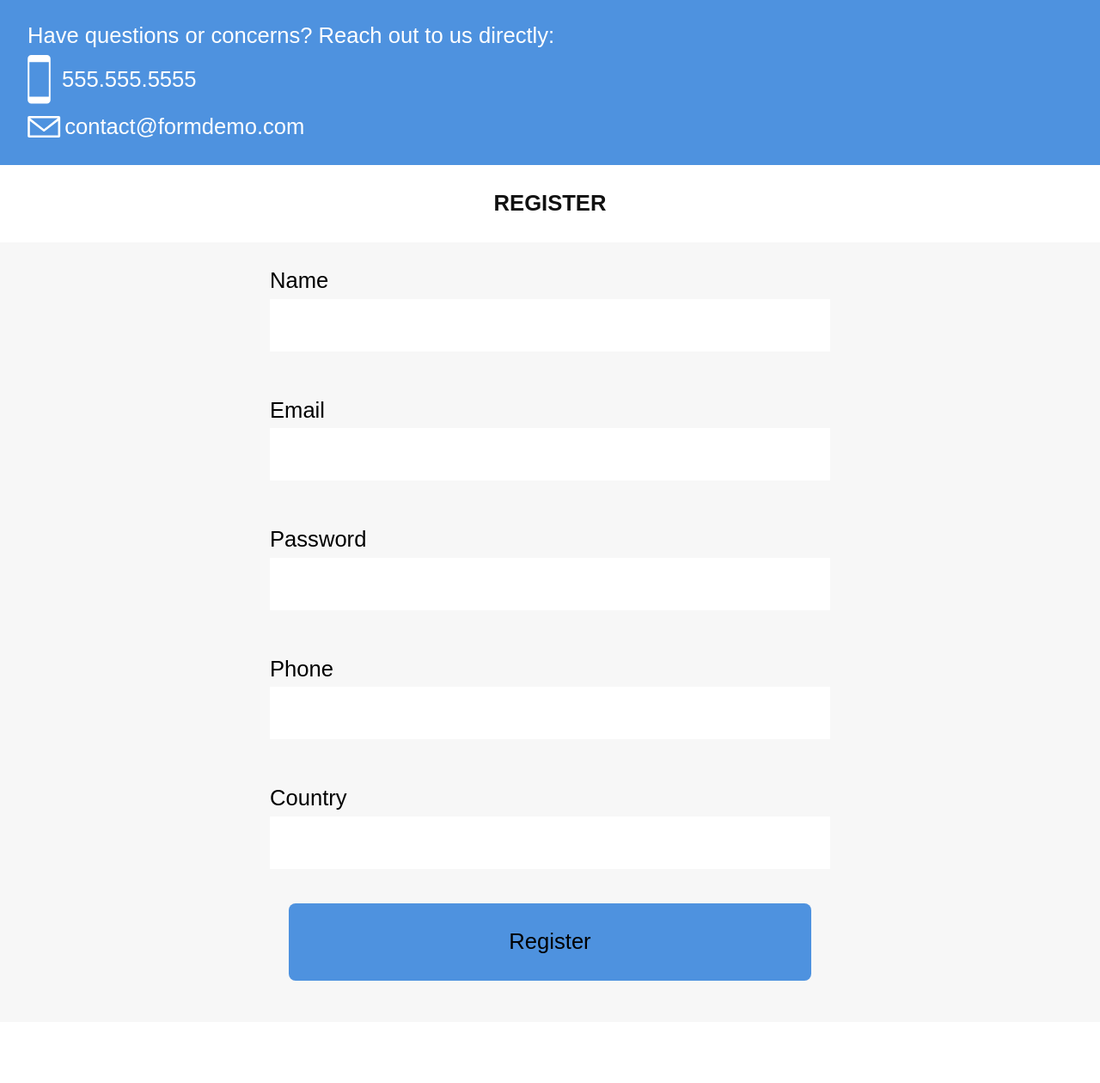
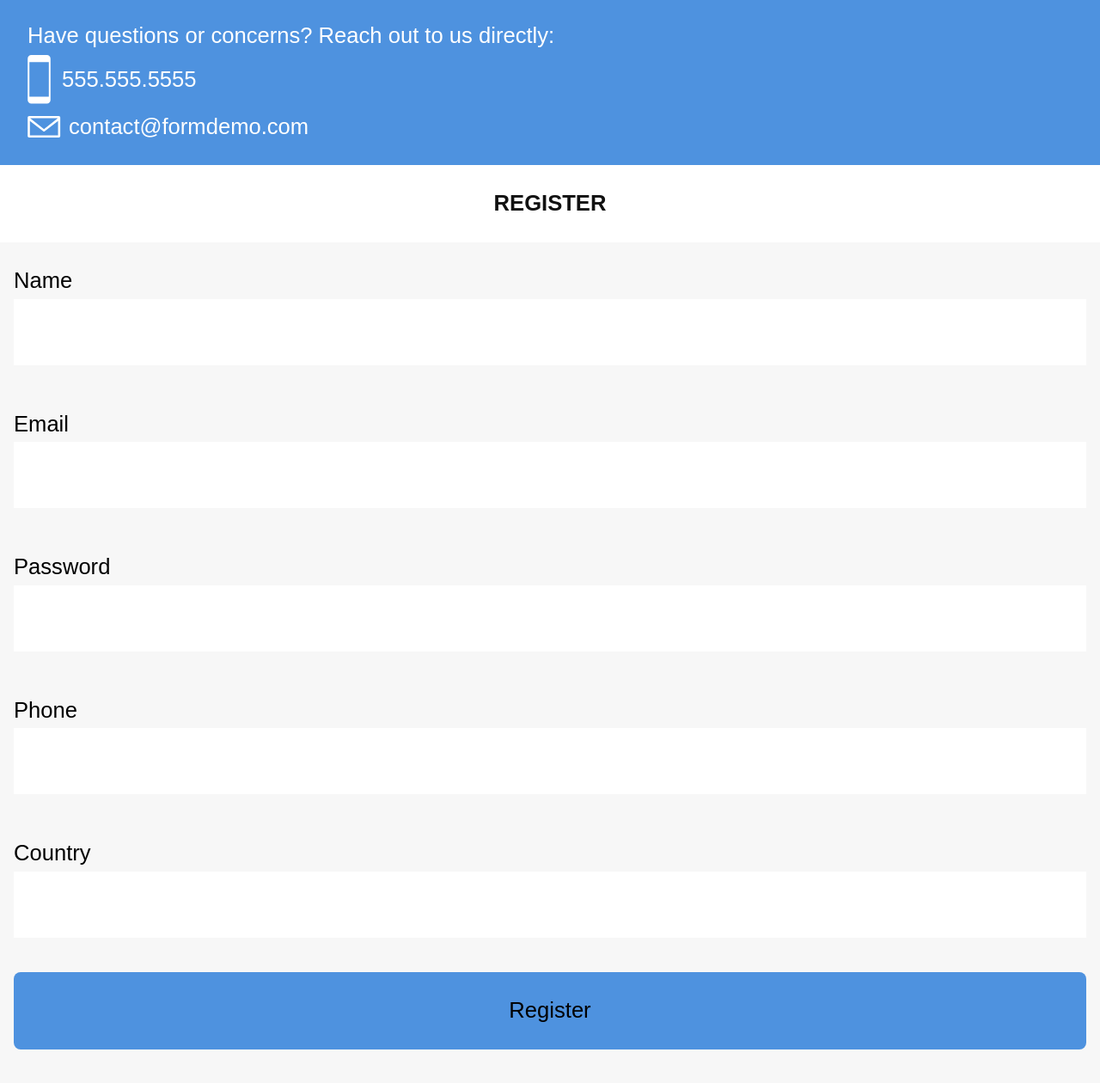
Before and after one commit to mykahT18/responsive-form-accessible, a website: page index.html in a window 1280 px wide. Shown: the part 182-1442 px from the top of the page at 86% size. Before the commit the page ends 1371 px from the top, so only its background shows below. Drawn offline with Linux system fonts and the light colour scheme.

Commit message:
changed flex properties and input widths.

```diff
--- a/scss/main.scss
+++ b/scss/main.scss
@@ -33,7 +33,7 @@ h2{
 form{
 	display: flex;
     flex-direction: column;
-    align-items: center;
+    align-items: stretch;
     background: #F7F7F7;
 
 }
@@ -59,18 +59,21 @@ form{
 	background-image: url(../svg/email.svg);
 	background-repeat: no-repeat;
 	background-size: contain;
-	text-indent: 2.7rem;
+	text-indent: 3rem;
 	margin-top: 0.8rem;
 }
 input{
-	display: block;
-	outline: none;
+    display: block;
+    outline: none;
     margin: 0.5rem 0rem;
-    padding: 1rem 10rem;
+    padding: 1.5rem 0.5rem;
+    width: 100%;
 }
 button{
-	padding: 2rem 16rem;
-	margin-top: 1rem;
+    padding: 2rem 16rem;
+    margin-top: 1rem;
+    margin-right: 1rem;
+    margin-left: 1rem;
     margin-bottom: 3rem;
     border-style: none;
     background: #4E92DF;
```
Also changed, not shown: css/main.css.
